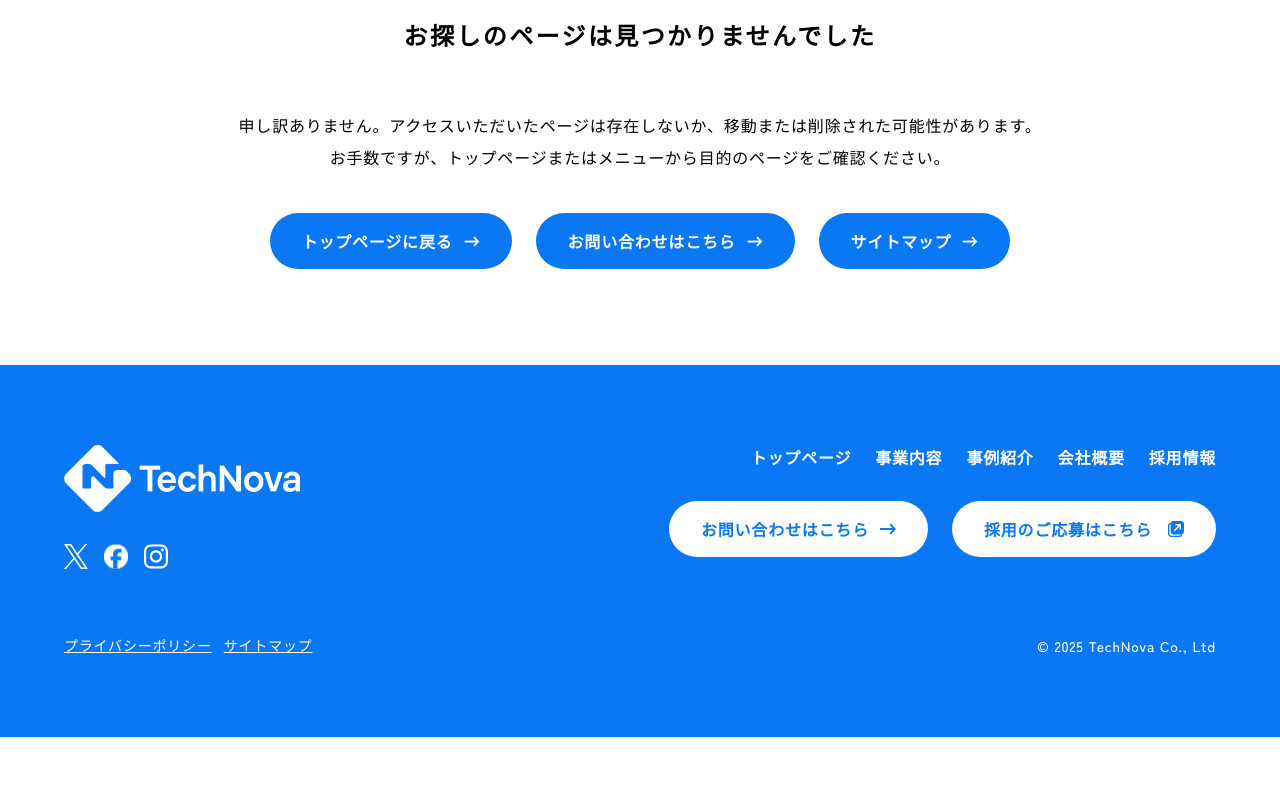
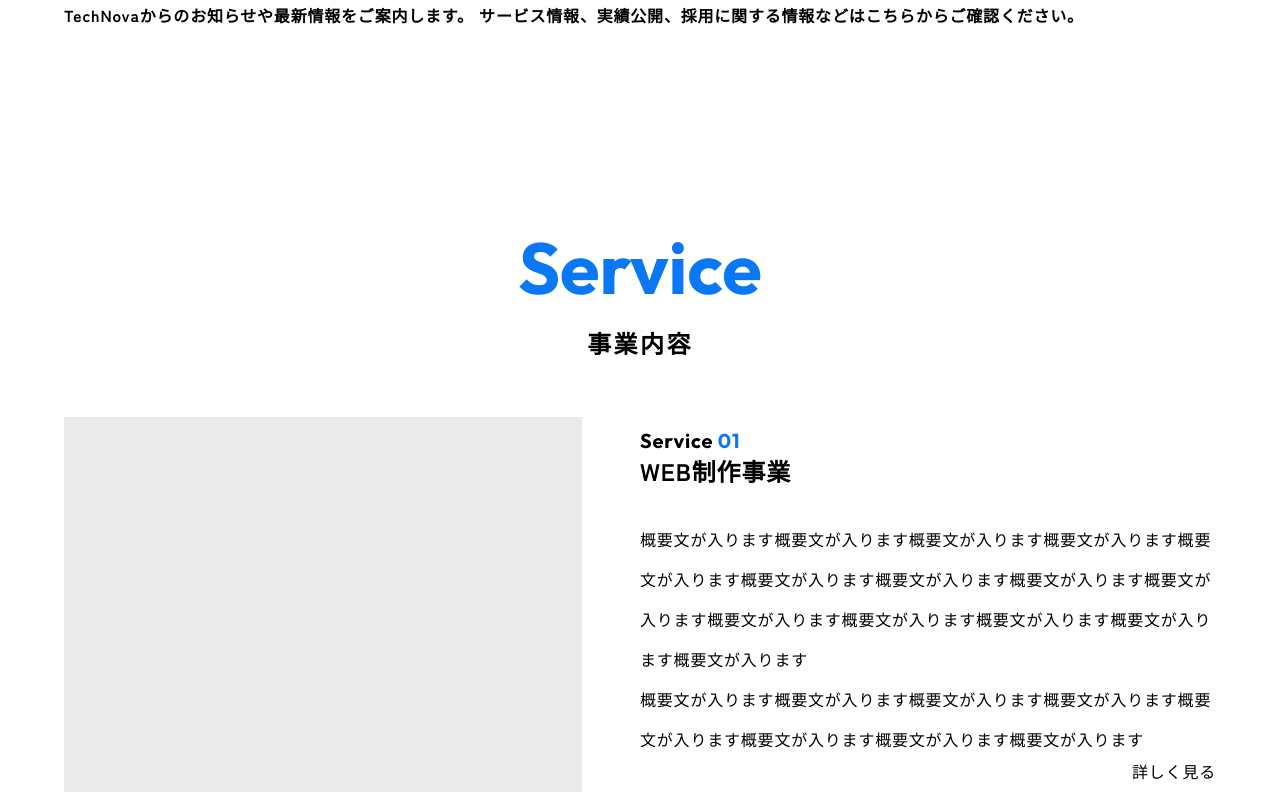
Before and after one commit to kaze-wind-dev/technova, a Next.js app: page /news in a window 1280 px wide. Before the commit this address had no page. Shown: the part 280-1080 px from the top of the page. Before the commit the page ends 1017 px from the top, so only its background shows below. Built offline with nearby package versions, Linux system fonts and the light colour scheme.

Commit message:
remotePatternsの設定

```diff
--- a/app/company/page.tsx
+++ b/app/company/page.tsx
@@ -1,6 +1,8 @@
 // import Image from "next/image";
 import Hero from "@/components/Hero";
 import SectionTitle from "@/components/SectionTitle";
+import Inner from "@/components/Inner";
+import Section from "@/components/Section";
 export default function Home() {
   return (
     <main>
@@ -8,8 +10,8 @@ export default function Home() {
         pageTitle="会社概要"
         pageDesc="TechNovaは、テクノロジーの力で社会とビジネスの未来を創るITソリューション企業です。"
       />
-      <section className="py-16 md:py-20 lg:py-24">
-        <div className="w-[90%] mx-auto max-w-[1400px]">
+      <Section>
+        <Inner>
           <SectionTitle
             mainTitle="ビジョン・ミッション"
             subTitle="Mission"
@@ -64,10 +66,10 @@ export default function Home() {
               </p>
             </div>
           </div>
-        </div>
-      </section>
-      <section className="py-16 md:py-20 lg:py-24 bg-theme">
-        <div className="w-[90%] mx-auto max-w-[1400px]">
+        </Inner>
+      </Section>
+      <Section addClass="bg-theme">
+        <Inner>
           <SectionTitle
             mainTitle="会社概要"
             subTitle="Company"
@@ -75,18 +77,26 @@ export default function Home() {
           />
           <table className="w-full mx-auto max-w-[960px]">
             <tbody>
-            <tr className="border-b border-solid border-gray ">
-              <th className="font-bold leading-loose tracking-wider w-[120px] text-left py-[1.25em] pt-0">会社名</th>
-              <td className="font-bold leading-loose tracking-wider text-left pl-[1.25em]  py-[1.25em] pt-0">TechNova株式会社</td>
-            </tr>
-            <tr className="border-b border-solid border-gray ">
-              <th className="font-bold leading-loose tracking-wider w-[120px] text-left py-[1.25em]">会社名</th>
-              <td className="font-bold leading-loose tracking-wider text-left pl-[1.25em]  py-[1.25em]">TechNova株式会社</td>
-            </tr>
+              <tr className="border-b border-solid border-gray ">
+                <th className="font-bold leading-loose tracking-wider w-[120px] text-left py-[1.25em] pt-0">
+                  会社名
+                </th>
+                <td className="font-bold leading-loose tracking-wider text-left pl-[1.25em]  py-[1.25em] pt-0">
+                  TechNova株式会社
+                </td>
+              </tr>
+              <tr className="border-b border-solid border-gray ">
+                <th className="font-bold leading-loose tracking-wider w-[120px] text-left py-[1.25em]">
+                  会社名
+                </th>
+                <td className="font-bold leading-loose tracking-wider text-left pl-[1.25em]  py-[1.25em]">
+                  TechNova株式会社
+                </td>
+              </tr>
             </tbody>
           </table>
-        </div>
-      </section>
+        </Inner>
+      </Section>
     </main>
   );
 }
--- /dev/null
+++ b/app/news/page.tsx
@@ -0,0 +1,42 @@
+// import Image from "next/image";
+import Hero from "@/components/Hero";
+import SectionTitle from "@/components/SectionTitle";
+export default function Home() {
+  return (
+    <main>
+      <Hero
+        pageTitle="お知らせ"
+        pageDesc={`TechNovaからのお知らせや最新情報をご案内します。\nサービス情報、実績公開、採用に関する情報などはこちらからご確認ください。`}
+      />
+      <section className="py-16 md:py-20 lg:py-24">
+        <div className="w-[90%] mx-auto max-w-[1400px]">
+          <SectionTitle
+            mainTitle="事業内容"
+            subTitle="Service"
+            horizontal="center"
+          />
+          <article className="flex flex-col items-center gap-4 md:flex-row md:justify-between">
+            <figure className="bg-gray aspect-[8/5] w-full md:aspect-auto md:h-[375px] md:w-[45%]">
+              {/* <img src="" alt="" /> */}
+            </figure>
+            <div className="w-full md:w-1/2">
+              <div className="mb-8">
+                <span className="font-sub font-bold text-xl mb-2">Service <span className="text-primary">01</span></span>
+                <h3 className="font-bold text-2xl ">WEB制作事業</h3>
+              </div>
+              <div>
+                <p className="leading-[2.5]">
+                    概要文が入ります概要文が入ります概要文が入ります概要文が入ります概要文が入ります概要文が入ります概要文が入ります概要文が入ります概要文が入ります概要文が入ります概要文が入ります概要文が入ります概要文が入ります概要文が入ります<br/>
+                    概要文が入ります概要文が入ります概要文が入ります概要文が入ります概要文が入ります概要文が入ります概要文が入ります概要文が入ります
+                </p>
+              </div>
+              <div className="text-right">
+              <a href="" className="">詳しく見る</a>
+              </div>
+            </div>
+          </article>
+        </div>
+      </section>
+    </main>
+  );
+}
--- /dev/null
+++ b/app/services/page.tsx
@@ -0,0 +1,45 @@
+// import Image from "next/image";
+import Hero from "@/components/Hero";
+import SectionTitle from "@/components/SectionTitle";
+import Inner from "@/components/Inner";
+import Section from "@/components/Section";
+
+export default function Home() {
+  return (
+    <main>
+      <Hero
+        pageTitle="事業内容"
+        pageDesc="TechNovaは、テクノロジーで課題を解決する4つのサービスを提供しています。"
+      />
+      <Section>
+        <Inner>
+          <SectionTitle
+            mainTitle="事業内容"
+            subTitle="Service"
+            horizontal="center"
+          />
+          <article className="flex flex-col items-center gap-4 md:flex-row md:justify-between">
+            <figure className="bg-gray aspect-[8/5] w-full md:aspect-auto md:h-[375px] md:w-[45%]">
+              {/* <img src="" alt="" /> */}
+            </figure>
+            <div className="w-full md:w-1/2">
+              <div className="mb-8">
+                <span className="font-sub font-bold text-xl mb-2">Service <span className="text-primary">01</span></span>
+                <h3 className="font-bold text-2xl ">WEB制作事業</h3>
+              </div>
+              <div>
+                <p className="leading-[2.5]">
+                    概要文が入ります概要文が入ります概要文が入ります概要文が入ります概要文が入ります概要文が入ります概要文が入ります概要文が入ります概要文が入ります概要文が入ります概要文が入ります概要文が入ります概要文が入ります概要文が入ります<br/>
+                    概要文が入ります概要文が入ります概要文が入ります概要文が入ります概要文が入ります概要文が入ります概要文が入ります概要文が入ります
+                </p>
+              </div>
+              <div className="text-right">
+              <a href="" className="">詳しく見る</a>
+              </div>
+            </div>
+          </article>
+        </Inner>
+      </Section>
+    </main>
+  );
+}
--- /dev/null
+++ b/libs/client.js
@@ -0,0 +1 @@
+import { createClient } from "microcms-js-sdk";
--- a/next.config.mjs
+++ b/next.config.mjs
@@ -1,4 +1,10 @@
 /** @type {import('next').NextConfig} */
-const nextConfig = {};
+const nextConfig = {
+    images: {
+    remotePatterns: [
+      { protocol: "https", hostname: "images.microcms-assets.io" },
+    ],
+  },
+};
 
 export default nextConfig;
```
Also changed, not shown: components/Footer/index.tsx (+11 -4 lines).
